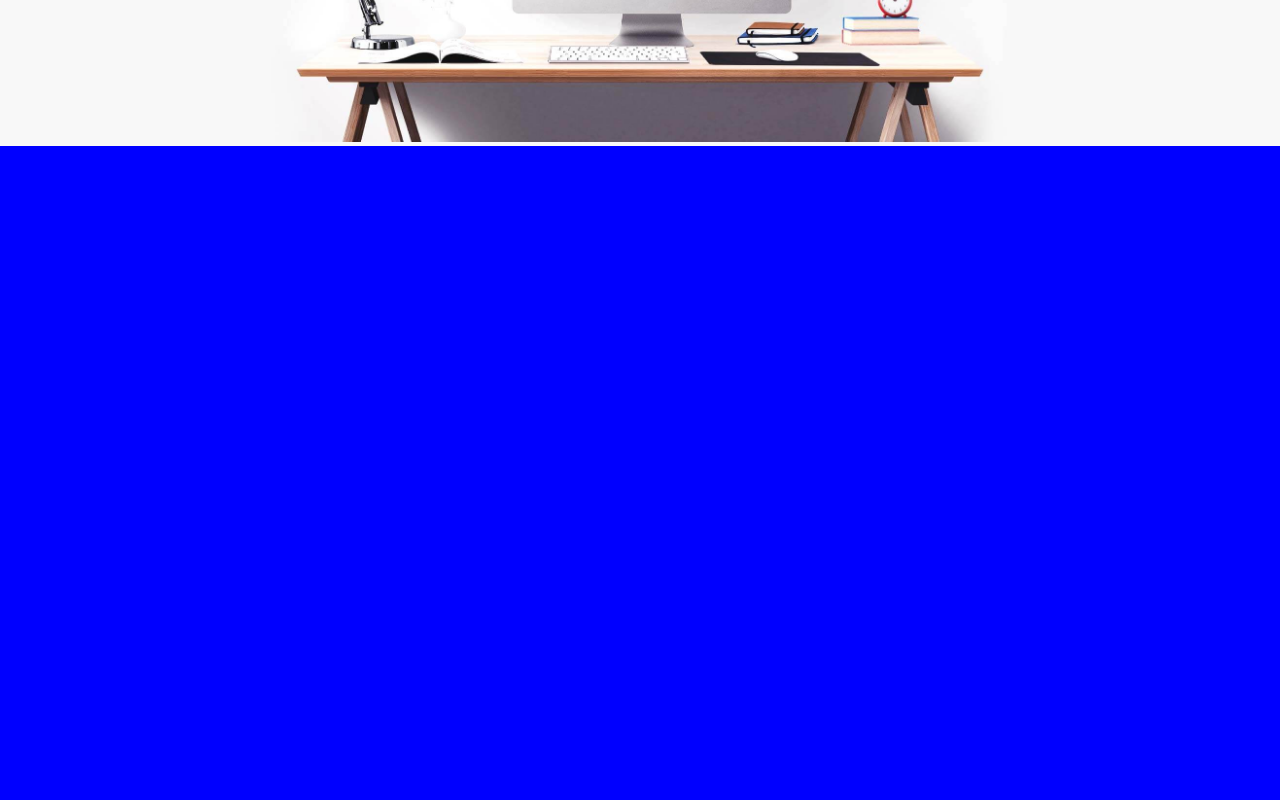
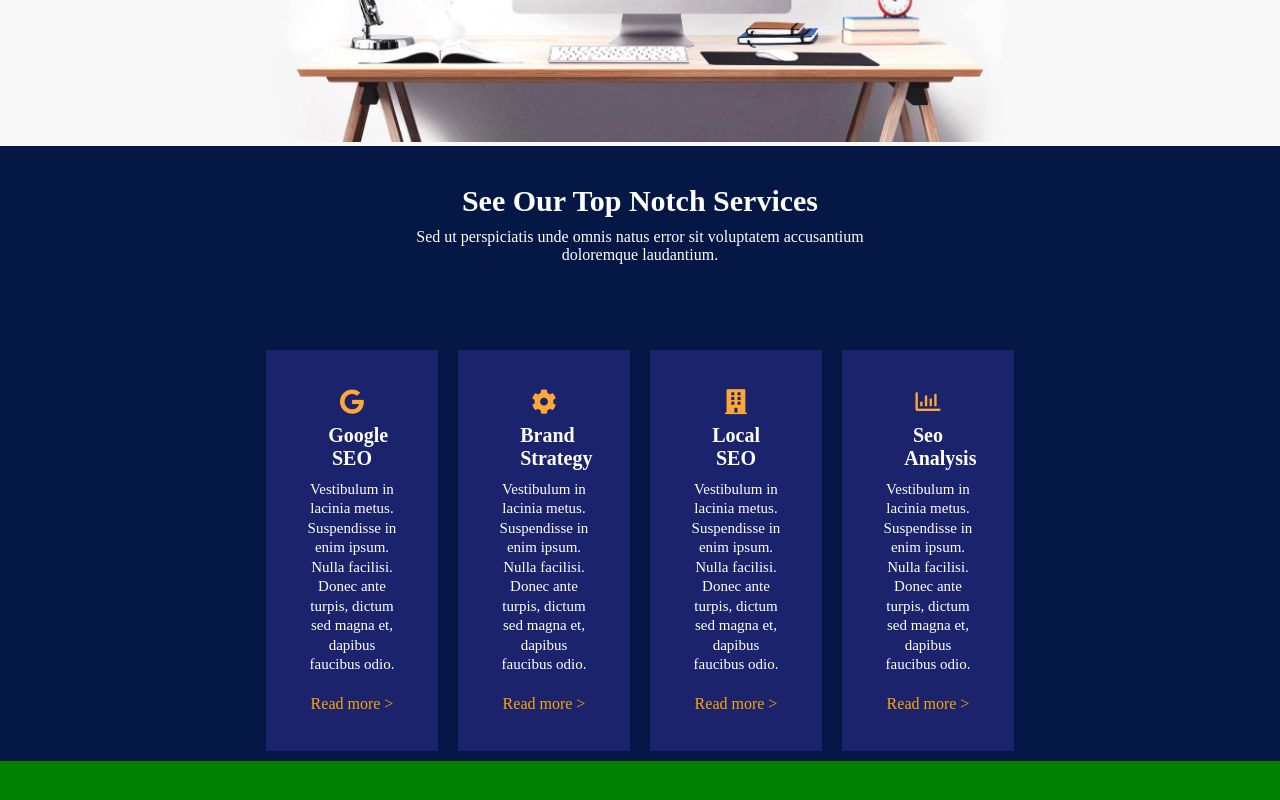
Before and after one commit to GianniPio/proj-html-vuejs, a Vue app: page / in a window 1280 px wide. Shown: the part 1356-2156 px from the top of the page. Built offline with nearby package versions, Linux system fonts and the light colour scheme.

Commit message:
section CosaFacciamo completed

```diff
--- /dev/null
+++ b/src/components/CosaFacciamo.vue
@@ -0,0 +1,101 @@
+<template>
+    <section id="cosa_facciamo">
+
+        <div id="container">
+
+            <div class="sopra">
+                <h1>
+                    See Our Top Notch Services
+                </h1>
+                <p>
+                    Sed ut perspiciatis unde omnis natus error sit voluptatem accusantium doloremque laudantium.
+                </p>
+            </div>
+
+            <div class="centro">
+                <CosaFacciamoElem v-for="box, i in boxs" :key="i" :element="box"/>
+            </div>
+
+        </div>
+    </section>
+</template>
+
+<script>
+
+import CosaFacciamoElem from "@/components/CosaFacciamoElem.vue"
+
+export default {
+  name: 'CosaFacciamo',
+  components: {
+      CosaFacciamoElem,
+  },
+  data() {
+      return {
+          boxs : [
+              {
+                  icon: "fab fa-google",
+                  title: "Google SEO",
+                  text: "Vestibulum in lacinia metus. Suspendisse in enim ipsum. Nulla facilisi. Donec ante turpis, dictum sed magna et, dapibus faucibus odio.",
+                  link: "Read more >"
+              },
+              {
+                  icon: "fas fa-cog",
+                  title: "Brand Strategy",
+                  text: "Vestibulum in lacinia metus. Suspendisse in enim ipsum. Nulla facilisi. Donec ante turpis, dictum sed magna et, dapibus faucibus odio.",
+                  link: "Read more >"
+              },
+              {
+                  icon: "fas fa-building",
+                  title: "Local SEO",
+                  text: "Vestibulum in lacinia metus. Suspendisse in enim ipsum. Nulla facilisi. Donec ante turpis, dictum sed magna et, dapibus faucibus odio.",
+                  link: "Read more >"
+              },
+              {
+                  icon: "far fa-chart-bar",
+                  title: "Seo Analysis",
+                  text: "Vestibulum in lacinia metus. Suspendisse in enim ipsum. Nulla facilisi. Donec ante turpis, dictum sed magna et, dapibus faucibus odio.",
+                  link: "Read more >"
+              }
+          ]
+      }
+  }
+}
+</script>
+
+<style scoped lang="scss">
+
+#cosa_facciamo {
+    background-color: #051745;
+    height: auto;
+
+    #container {
+        width: 60%;
+        margin: 0 auto;
+
+        .sopra {
+            text-align: center;
+            width: 60%;
+            margin: 0 auto;
+            padding: 5% 0 10% 0;
+
+            h1 {
+                font-size: 30px;
+                padding-bottom: 2%;
+                color: white;
+            }
+
+            p {
+                color: white;
+            }
+        }
+
+        .centro {
+            display: flex;
+        }
+
+        img {
+            width: 100%;
+        }
+    }
+}
+</style>
--- /dev/null
+++ b/src/components/CosaFacciamoElem.vue
@@ -0,0 +1,56 @@
+<template>
+    <div class="box">
+        <i :class="element.icon"></i>
+        <h6>{{element.title}}</h6>
+        <p>{{element.text}}</p>
+        <a href="#">{{element.link}}</a>
+    </div>
+</template>
+
+<script>
+export default {
+  name: 'CosaFacciamoElem',
+  props: {
+      element: Object,
+  }
+}
+</script>
+
+<style scoped lang="scss">
+.box {
+
+    background-color: #1a236c;
+    margin: 10px;
+    text-align: center;
+    padding: 5%;
+    color: white;
+
+    i {
+        color: #ffa837;
+        font-size: 25px;
+        padding-bottom: 10px;
+        display: block;
+    }
+
+    h6 {
+        font-weight: bold;
+        font-size: 20px;
+        padding-bottom: 10px;
+        width: 50%;
+        margin: 0 auto;
+    }
+
+    p {
+        line-height: 130%;
+        font-size: 15px;
+        color: grey;
+        padding-bottom: 20px;
+        color: white;
+    }
+
+    a {
+        color: orange;
+        text-decoration: none;
+    }
+}
+</style>
--- a/src/components/SeoMain.vue
+++ b/src/components/SeoMain.vue
@@ -1,26 +1,25 @@
 <template>
     <main>
       <ChiSiamo/>
+      <CosaFacciamo/>
     </main>
 </template>
 
 <script>
 
 import ChiSiamo from "@/components/ChiSiamo.vue"
+import CosaFacciamo from "@/components/CosaFacciamo.vue"
 
 export default {
   name: 'SeoMain',
   components: {
     ChiSiamo,
+    CosaFacciamo,
   }
 }
 </script>
 
 <style scoped lang="scss">
 
-main {
-    height: 3000px;
-    background-color: blue;
-}
 
 </style>
```
